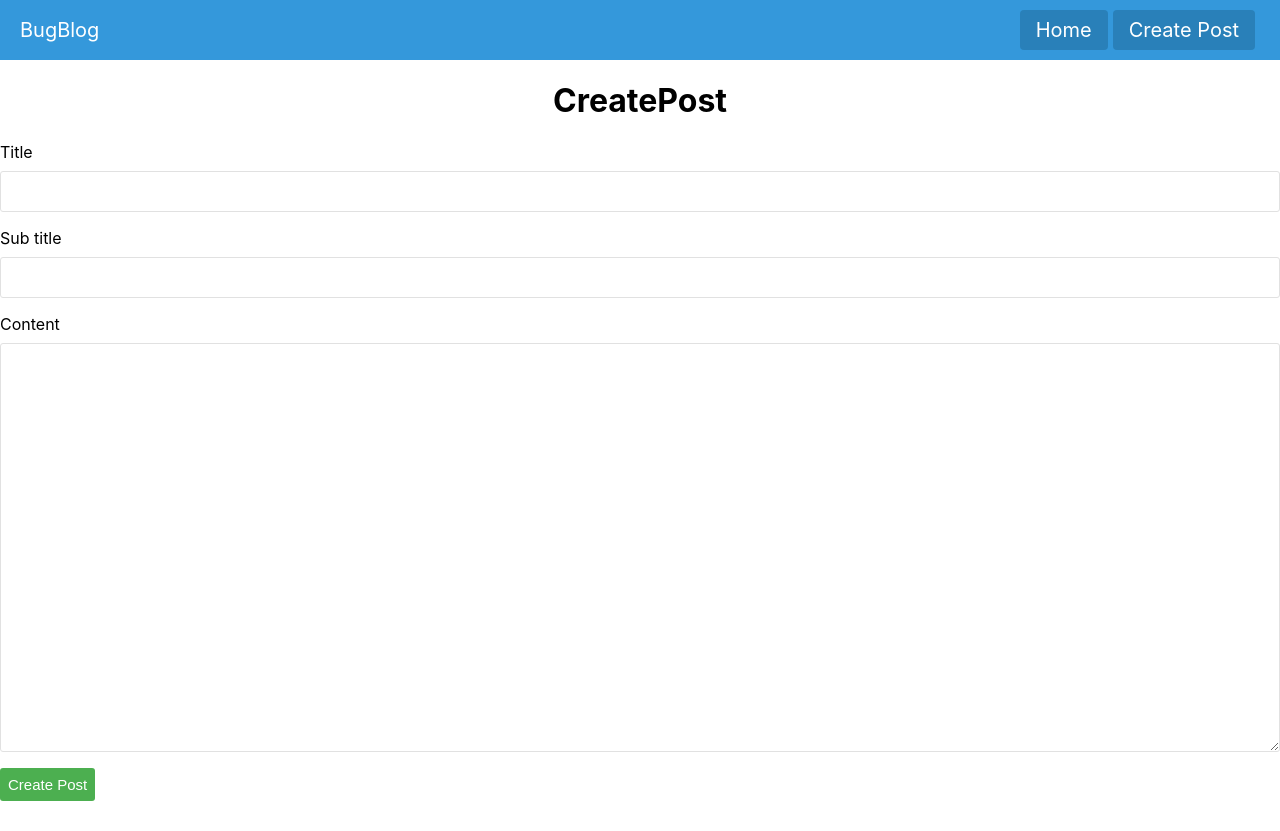
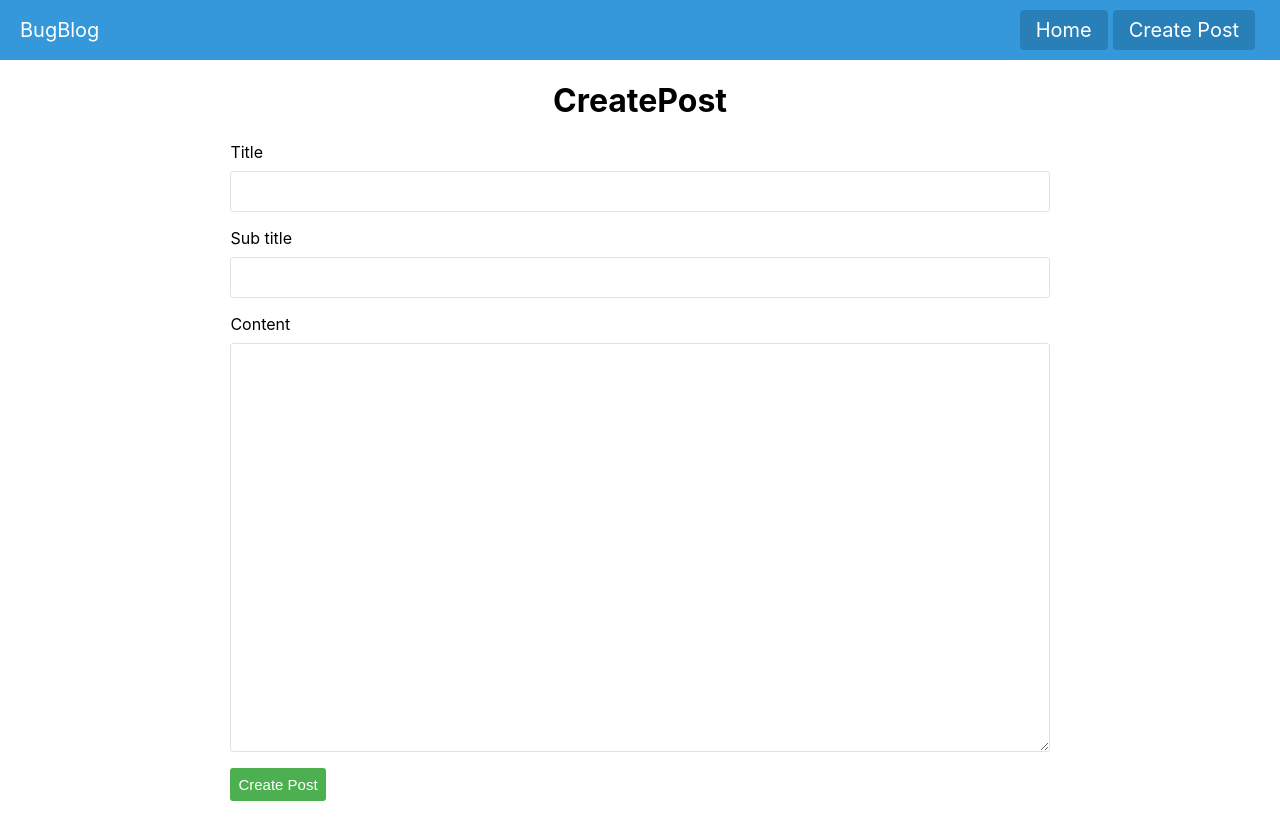
Before and after one commit to AmanDwivedi9335/bug-blog, a React (Create React App) app: page /create-post in a window 1280 px wide. Before the commit the page ends 801 px from the top, so only its background shows below. Built offline with nearby package versions, Linux system fonts and the light colour scheme.

Commit message:
ui is fixed

```diff
--- a/src/components/App.js
+++ b/src/components/App.js
@@ -9,11 +9,13 @@ function App() {
   return (
     <div className="container">
       <Navbar/>
+      <div className="container-two">
       <Routes>
       <Route path = "/" element= {<Home/>} />
         <Route path = "/post/:postId" element={<PostDetail/>} />
         <Route path = "/create-post" element={<CreatePost/>} />
       </Routes>
+      </div>
     </div>
   );
 }
--- a/src/index.css
+++ b/src/index.css
@@ -15,6 +15,12 @@ code {
 .container {
   width: auto;
 }
+
+.container-two{
+  width: 80%;
+  margin: 0 auto;
+}
+
 .home h1 {
   text-align: center;
   color: #2196f3;
@@ -66,6 +72,12 @@ code {
 #nav li a:hover {
   text-decoration: underline;
 }
+
+.create-post{
+  width: 80%;
+  margin: 0 auto;
+}
+
 .create-post h1 {
   text-align: center;
 }
@@ -102,6 +114,7 @@ code {
   font-size: 15px;
   border-radius: 3px;
   cursor: pointer;
+  margin-bottom: 30px;
 }
 
 /* Navbar.css */
```
